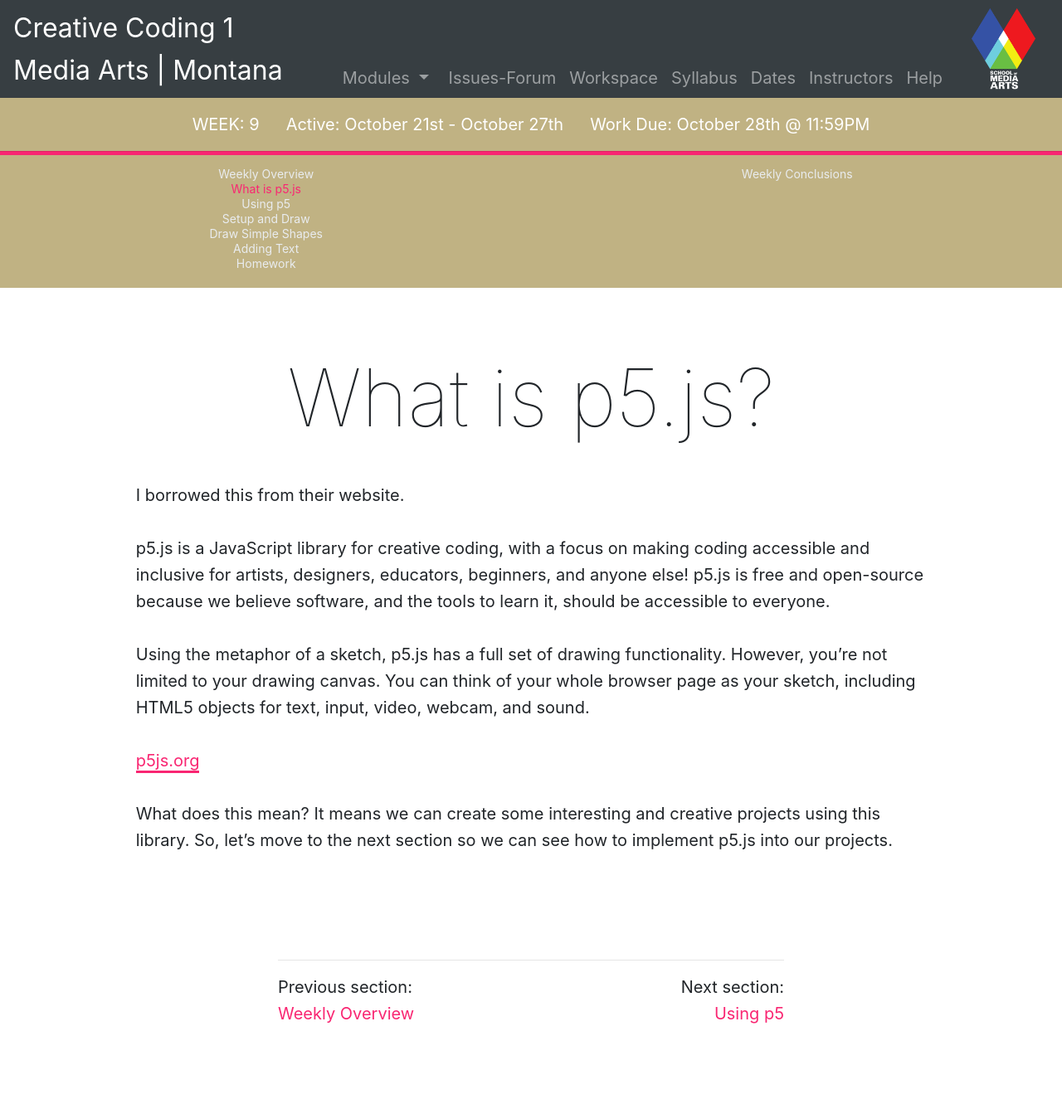
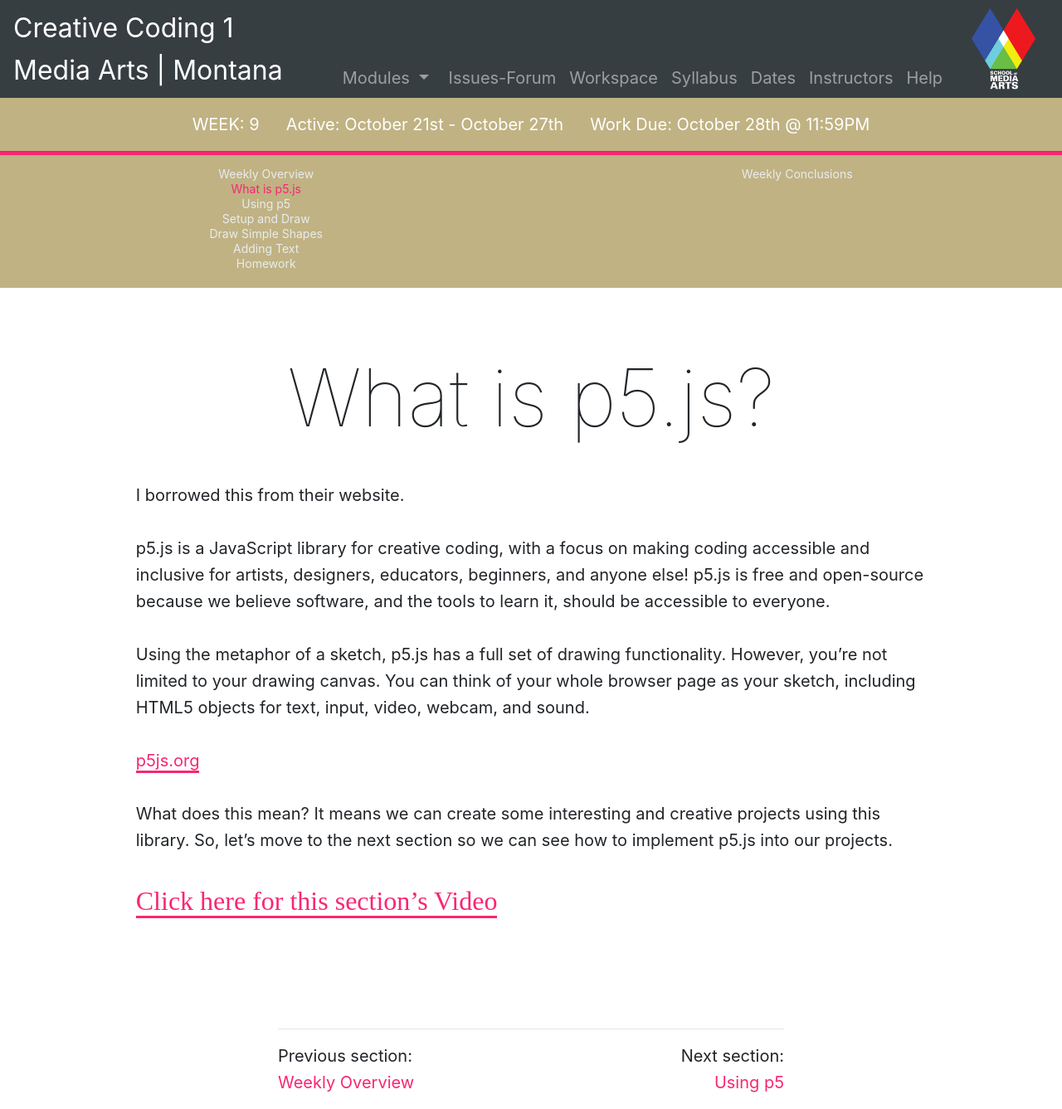
Before and after one commit to Montana-Media-Arts/creative-coding-1-Fall2019, a Jekyll site: the page built from modules/week-9/_posts/2017-01-05-what-is-p5.md, in a window 1280 px wide. Shown: the whole page at 83% size. Built offline with Jekyll 4.4.1, drawn with Linux system fonts in a browser that asks for light colours; nearby versions of some CDN libraries; a script that is not in the unit is left out; before the commit the page ends 1254 px from its top, so only the background shows below that.

Commit message:
Update 2017-01-05-what-is-p5.md

```diff
--- a/modules/week-9/_posts/2017-01-05-what-is-p5.md
+++ b/modules/week-9/_posts/2017-01-05-what-is-p5.md
@@ -15,3 +15,5 @@ Using the metaphor of a sketch, p5.js has a full set of drawing functionality. H
 [p5js.org](https://p5js.org/)
 
 What does this mean? It means we can create some interesting and creative projects using this library.  So, let's move to the next section so we can see how to implement p5.js into our projects.
+
+<a href="https://umontana.zoom.us/recording/share/xr7m2I9gGFlHIf-APRZCs3qDHUSkVjkFTo83KEAsZLewIumekTziMw?startTime=1571587475000" target="_new" style="font-family:Ariel; font-size:32px;">Click here for this section's Video</a>
```
